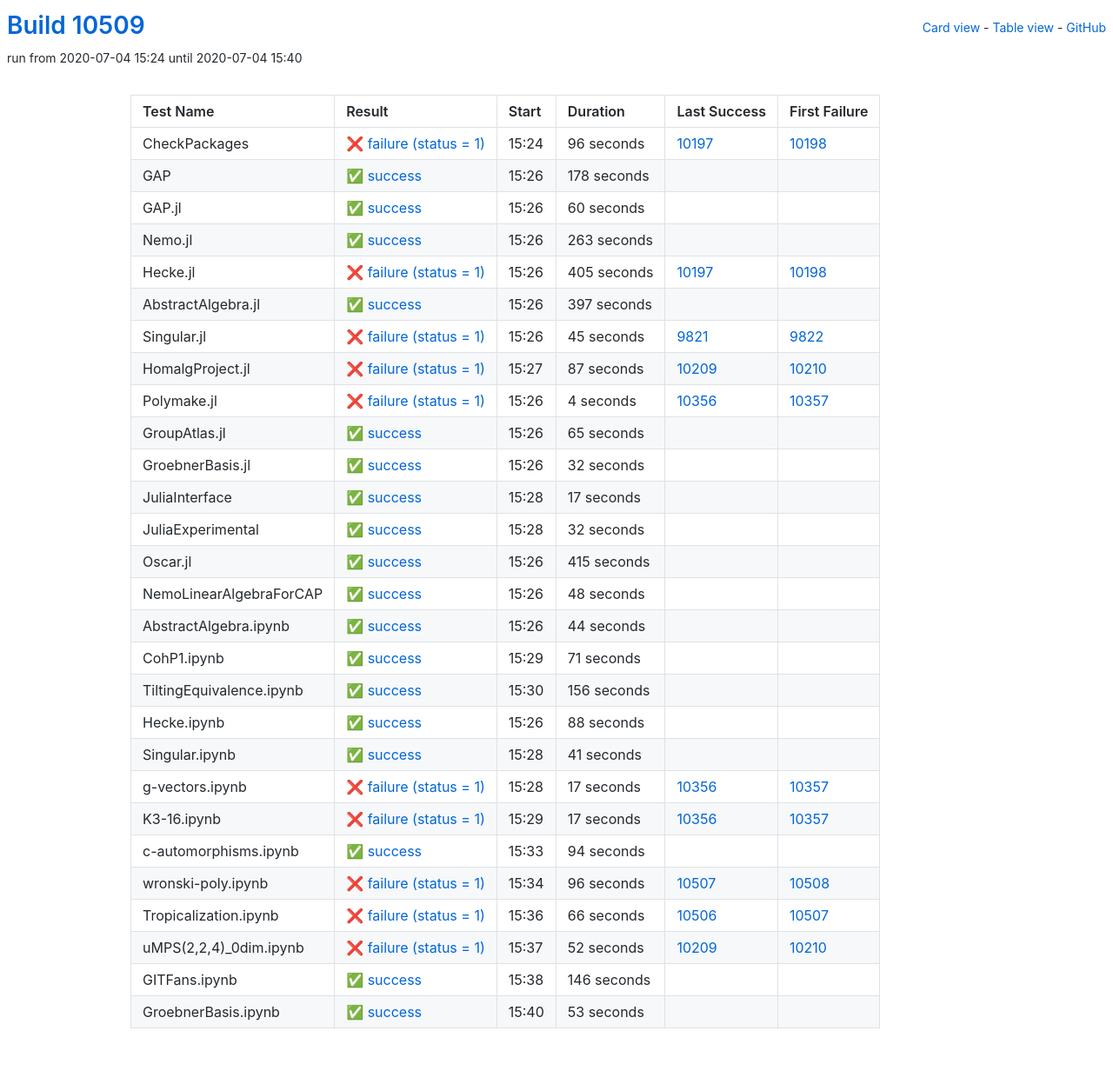
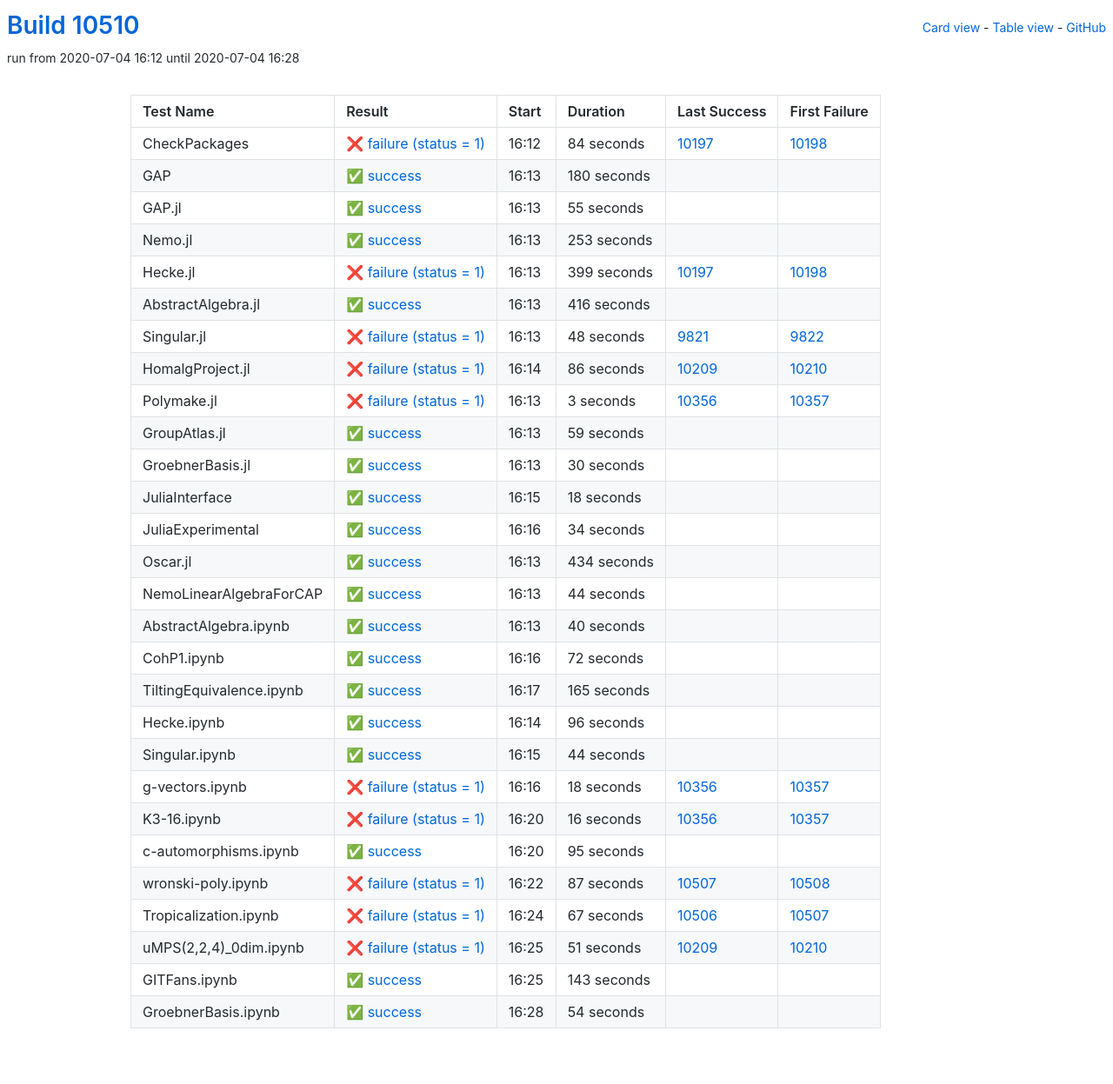
Before and after one commit to oscar-system/oscar-ci-status, a Jekyll site: the page built from table.html, in a window 1280 px wide. Shown: the whole page at 87% size. Built offline with Jekyll 4.4.1, drawn with Linux system fonts in a browser that asks for light colours.

Commit message:
Build #10510

```diff
--- a/_data/ci.yml
+++ b/_data/ci.yml
@@ -1,6 +1,6 @@
 ---
-build: 10509
-build_url: https://oscarci.mathematik.uni-kl.de/job/oscar/10509/
+build: 10510
+build_url: https://oscarci.mathematik.uni-kl.de/job/oscar/10510/
 job: oscar
 organization: oscar-system
 repo: oscar-ci-status
@@ -8,188 +8,176 @@
 tests:
 - name: CheckPackages
   id: checkpackages
-  log: https://oscarci.mathematik.uni-kl.de/job/oscar/10509/artifact/logs/build-10509/CheckPackages.log
-  start: 2020-07-04 15:24
+  log: https://oscarci.mathematik.uni-kl.de/job/oscar/10510/artifact/logs/build-10510/CheckPackages.log
+  start: 2020-07-04 16:12
   success: false
   exitcode: 1
   status: failure
-  duration: 96
+  duration: 84
   last_success: 10197
   last_success_url: https://oscarci.mathematik.uni-kl.de/job/oscar/10197/
   first_failure: 10198
   first_failure_url: https://oscarci.mathematik.uni-kl.de/job/oscar/10198/
 - name: GAP
   id: gap
-  log: https://oscarci.mathematik.uni-kl.de/job/oscar/10509/artifact/logs/build-10509/GAP.log
-  start: 2020-07-04 15:26
+  log: https://oscarci.mathematik.uni-kl.de/job/oscar/10510/artifact/logs/build-10510/GAP.log
+  start: 2020-07-04 16:13
   success: true
   exitcode: 0
   status: success
-  duration: 178
+  duration: 180
   last_success: false
   last_success_url:
   first_failure: false
   first_failure_url:
 - name: GAP.jl
   id: gap-jl
-  log: https://oscarci.mathematik.uni-kl.de/job/oscar/10509/artifact/logs/build-10509/GAP.jl.log
-  start: 2020-07-04 15:26
+  log: https://oscarci.mathematik.uni-kl.de/job/oscar/10510/artifact/logs/build-10510/GAP.jl.log
+  start: 2020-07-04 16:13
   success: true
   exitcode: 0
   status: success
-  duration: 60
+  duration: 55
   last_success: false
   last_success_url:
   first_failure: false
   first_failure_url:
 - name: Nemo.jl
   id: nemo-jl
-  log: https://oscarci.mathematik.uni-kl.de/job/oscar/10509/artifact/logs/build-10509/Nemo.jl.log
-  start: 2020-07-04 15:26
+  log: https://oscarci.mathematik.uni-kl.de/job/oscar/10510/artifact/logs/build-10510/Nemo.jl.log
+  start: 2020-07-04 16:13
   success: true
   exitcode: 0
   status: success
-  duration: 263
+  duration: 253
   last_success: false
   last_success_url:
   first_failure: false
   first_failure_url:
 - name: Hecke.jl
   id: hecke-jl
-  log: https://oscarci.mathematik.uni-kl.de/job/oscar/10509/artifact/logs/build-10509/Hecke.jl.log
-  start: 2020-07-04 15:26
+  log: https://oscarci.mathematik.uni-kl.de/job/oscar/10510/artifact/logs/build-10510/Hecke.jl.log
+  start: 2020-07-04 16:13
   success: false
   exitcode: 1
   status: failure
-  duration: 405
+  duration: 399
   last_success: 10197
   last_success_url: https://oscarci.mathematik.uni-kl.de/job/oscar/10197/
   first_failure: 10198
   first_failure_url: https://oscarci.mathematik.uni-kl.de/job/oscar/10198/
 - name: AbstractAlgebra.jl
   id: abstractalgebra-jl
-  log: https://oscarci.mathematik.uni-kl.de/job/oscar/10509/artifact/logs/build-10509/AbstractAlgebra.jl.log
-  start: 2020-07-04 15:26
+  log: https://oscarci.mathematik.uni-kl.de/job/oscar/10510/artifact/logs/build-10510/AbstractAlgebra.jl.log
+  start: 2020-07-04 16:13
   success: true
   exitcode: 0
   status: success
-  duration: 397
+  duration: 416
   last_success: false
   last_success_url:
   first_failure: false
   first_failure_url:
 - name: Singular.jl
   id: singular-jl
-  log: https://oscarci.mathematik.uni-kl.de/job/oscar/10509/artifact/logs/build-10509/Singular.jl.log
-  start: 2020-07-04 15:26
+  log: https://oscarci.mathematik.uni-kl.de/job/oscar/10510/artifact/logs/build-10510/Singular.jl.log
+  start: 2020-07-04 16:13
   success: false
   exitcode: 1
   status: failure
-  duration: 45
+  duration: 48
   last_success: 9821
   last_success_url: https://oscarci.mathematik.uni-kl.de/job/oscar/9821/
   first_failure: 9822
   first_failure_url: https://oscarci.mathematik.uni-kl.de/job/oscar/9822/
 - name: HomalgProject.jl
   id: homalgproject-jl
-  log: https://oscarci.mathematik.uni-kl.de/job/oscar/10509/artifact/logs/build-10509/HomalgProject.jl.log
-  start: 2020-07-04 15:27
+  log: https://oscarci.mathematik.uni-kl.de/job/oscar/10510/artifact/logs/build-10510/HomalgProject.jl.log
+  start: 2020-07-04 16:14
   success: false
   exitcode: 1
   status: failure
-  duration: 87
+  duration: 86
   last_success: 10209
   last_success_url: https://oscarci.mathematik.uni-kl.de/job/oscar/10209/
   first_failure: 10210
   first_failure_url: https://oscarci.mathematik.uni-kl.de/job/oscar/10210/
 - name: Polymake.jl
   id: polymake-jl
-  log: https://oscarci.mathematik.uni-kl.de/job/oscar/10509/artifact/logs/build-10509/Polymake.jl.log
-  start: 2020-07-04 15:26
+  log: https://oscarci.mathematik.uni-kl.de/job/oscar/10510/artifact/logs/build-10510/Polymake.jl.log
+  start: 2020-07-04 16:13
   success: false
   exitcode: 1
   status: failure
-  duration: 4
+  duration: 3
   last_success: 10356
   last_success_url: https://oscarci.mathematik.uni-kl.de/job/oscar/10356/
   first_failure: 10357
   first_failure_url: https://oscarci.mathematik.uni-kl.de/job/oscar/10357/
 - name: GroupAtlas.jl
   id: groupatlas-jl
-  log: https://oscarci.mathematik.uni-kl.de/job/oscar/10509/artifact/logs/build-10509/GroupAtlas.jl.log
-  start: 2020-07-04 15:26
+  log: https://oscarci.mathematik.uni-kl.de/job/oscar/10510/artifact/logs/build-10510/GroupAtlas.jl.log
+  start: 2020-07-04 16:13
   success: true
   exitcode: 0
   status: success
-  duration: 65
+  duration: 59
   last_success: false
   last_success_url:
   first_failure: false
   first_failure_url:
 - name: GroebnerBasis.jl
   id: groebnerbasis-jl
-  log: https://oscarci.mathematik.uni-kl.de/job/oscar/10509/artifact/logs/build-10509/GroebnerBasis.jl.log
-  start: 2020-07-04 15:26
+  log: https://oscarci.mathematik.uni-kl.de/job/oscar/10510/artifact/logs/build-10510/GroebnerBasis.jl.log
+  start: 2020-07-04 16:13
   success: true
   exitcode: 0
   status: success
-  duration: 32
+  duration: 30
   last_success: false
   last_success_url:
   first_failure: false
   first_failure_url:
 - name: JuliaInterface
   id: juliainterface
-  log: https://oscarci.mathematik.uni-kl.de/job/oscar/10509/artifact/logs/build-10509/JuliaInterface.log
-  start: 2020-07-04 15:28
+  log: https://oscarci.mathematik.uni-kl.de/job/oscar/10510/artifact/logs/build-10510/JuliaInterface.log
+  start: 2020-07-04 16:15
   success: true
   exitcode: 0
   status: success
-  duration: 17
+  duration: 18
   last_success: false
   last_success_url:
   first_failure: false
   first_failure_url:
 - name: JuliaExperimental
   id: juliaexperimental
-  log: https://oscarci.mathematik.uni-kl.de/job/oscar/10509/artifact/logs/build-10509/JuliaExperimental.log
-  start: 2020-07-04 15:28
+  log: https://oscarci.mathematik.uni-kl.de/job/oscar/10510/artifact/logs/build-10510/JuliaExperimental.log
+  start: 2020-07-04 16:16
   success: true
   exitcode: 0
   status: success
-  duration: 32
+  duration: 34
   last_success: false
   last_success_url:
   first_failure: false
   first_failure_url:
 - name: Oscar.jl
   id: oscar-jl
-  log: https://oscarci.mathematik.uni-kl.de/job/oscar/10509/artifact/logs/build-10509/Oscar.jl.log
-  start: 2020-07-04 15:26
+  log: https://oscarci.mathematik.uni-kl.de/job/oscar/10510/artifact/logs/build-10510/Oscar.jl.log
+  start: 2020-07-04 16:13
   success: true
   exitcode: 0
   status: success
-  duration: 415
+  duration: 434
   last_success: false
   last_success_url:
   first_failure: false
   first_failure_url:
 - name: NemoLinearAlgebraForCAP
   id: nemolinearalgebraforcap
-  log: https://oscarci.mathematik.uni-kl.de/job/oscar/10509/artifact/logs/build-10509/NemoLinearAlgebraForCAP.log
-  start: 2020-07-04 15:26
-  success: true
-  exitcode: 0
-  status: success
-  duration: 48
-  last_success: false
-  last_success_url:
-  first_failure: false
-  first_failure_url:
-- name: AbstractAlgebra.ipynb
-  id: abstractalgebra-ipynb
-  log: https://oscarci.mathematik.uni-kl.de/job/oscar/10509/artifact/logs/build-10509/AbstractAlgebra.ipynb.log
-  start: 2020-07-04 15:26
+  log: https://oscarci.mathematik.uni-kl.de/job/oscar/10510/artifact/logs/build-10510/NemoLinearAlgebraForCAP.log
+  start: 2020-07-04 16:13
   success: true
   exitcode: 0
   status: success
@@ -198,146 +186,158 @@
   last_success_url:
   first_failure: false
   first_failure_url:
-- name: CohP1.ipynb
-  id: cohp1-ipynb
-  log: https://oscarci.mathematik.uni-kl.de/job/oscar/10509/artifact/logs/build-10509/CohP1.ipynb.log
-  start: 2020-07-04 15:29
+- name: AbstractAlgebra.ipynb
+  id: abstractalgebra-ipynb
+  log: https://oscarci.mathematik.uni-kl.de/job/oscar/10510/artifact/logs/build-10510/AbstractAlgebra.ipynb.log
+  start: 2020-07-04 16:13
   success: true
   exitcode: 0
   status: success
-  duration: 71
+  duration: 40
+  last_success: false
+  last_success_url:
+  first_failure: false
+  first_failure_url:
+- name: CohP1.ipynb
+  id: cohp1-ipynb
+  log: https://oscarci.mathematik.uni-kl.de/job/oscar/10510/artifact/logs/build-10510/CohP1.ipynb.log
+  start: 2020-07-04 16:16
+  success: true
+  exitcode: 0
+  status: success
+  duration: 72
   last_success: false
   last_success_url:
   first_failure: false
   first_failure_url:
 - name: TiltingEquivalence.ipynb
   id: tiltingequivalence-ipynb
-  log: https://oscarci.mathematik.uni-kl.de/job/oscar/10509/artifact/logs/build-10509/TiltingEquivalence.ipynb.log
-  start: 2020-07-04 15:30
+  log: https://oscarci.mathematik.uni-kl.de/job/oscar/10510/artifact/logs/build-10510/TiltingEquivalence.ipynb.log
+  start: 2020-07-04 16:17
   success: true
   exitcode: 0
   status: success
-  duration: 156
+  duration: 165
   last_success: false
   last_success_url:
   first_failure: false
   first_failure_url:
 - name: Hecke.ipynb
   id: hecke-ipynb
-  log: https://oscarci.mathematik.uni-kl.de/job/oscar/10509/artifact/logs/build-10509/Hecke.ipynb.log
-  start: 2020-07-04 15:26
+  log: https://oscarci.mathematik.uni-kl.de/job/oscar/10510/artifact/logs/build-10510/Hecke.ipynb.log
+  start: 2020-07-04 16:14
   success: true
   exitcode: 0
   status: success
-  duration: 88
+  duration: 96
   last_success: false
   last_success_url:
   first_failure: false
   first_failure_url:
 - name: Singular.ipynb
   id: singular-ipynb
-  log: https://oscarci.mathematik.uni-kl.de/job/oscar/10509/artifact/logs/build-10509/Singular.ipynb.log
-  start: 2020-07-04 15:28
+  log: https://oscarci.mathematik.uni-kl.de/job/oscar/10510/artifact/logs/build-10510/Singular.ipynb.log
+  start: 2020-07-04 16:15
   success: true
   exitcode: 0
   status: success
-  duration: 41
+  duration: 44
   last_success: false
   last_success_url:
   first_failure: false
   first_failure_url:
 - name: g-vectors.ipynb
   id: g-vectors-ipynb
-  log: https://oscarci.mathematik.uni-kl.de/job/oscar/10509/artifact/logs/build-10509/g-vectors.ipynb.log
-  start: 2020-07-04 15:28
+  log: https://oscarci.mathematik.uni-kl.de/job/oscar/10510/artifact/logs/build-10510/g-vectors.ipynb.log
+  start: 2020-07-04 16:16
   success: false
   exitcode: 1
   status: failure
-  duration: 17
+  duration: 18
   last_success: 10356
   last_success_url: https://oscarci.mathematik.uni-kl.de/job/oscar/10356/
   first_failure: 10357
   first_failure_url: https://oscarci.mathematik.uni-kl.de/job/oscar/10357/
 - name: K3-16.ipynb
   id: k3-16-ipynb
-  log: https://oscarci.mathematik.uni-kl.de/job/oscar/10509/artifact/logs/build-10509/K3-16.ipynb.log
-  start: 2020-07-04 15:29
+  log: https://oscarci.mathematik.uni-kl.de/job/oscar/10510/artifact/logs/build-10510/K3-16.ipynb.log
+  start: 2020-07-04 16:20
   success: false
   exitcode: 1
   status: failure
-  duration: 17
+  duration: 16
   last_success: 10356
   last_success_url: https://oscarci.mathematik.uni-kl.de/job/oscar/10356/
   first_failure: 10357
   first_failure_url: https://oscarci.mathematik.uni-kl.de/job/oscar/10357/
 - name: c-automorphisms.ipynb
   id: c-automorphisms-ipynb
-  log: https://oscarci.mathematik.uni-kl.de/job/oscar/10509/artifact/logs/build-10509/c-automorphisms.ipynb.log
-  start: 2020-07-04 15:33
+  log: https://oscarci.mathematik.uni-kl.de/job/oscar/10510/artifact/logs/build-10510/c-automorphisms.ipynb.log
+  start: 2020-07-04 16:20
   success: true
   exitcode: 0
   status: success
-  duration: 94
+  duration: 95
   last_success: false
   last_success_url:
   first_failure: false
   first_failure_url:
 - name: wronski-poly.ipynb
   id: wronski-poly-ipynb
-  log: https://oscarci.mathematik.uni-kl.de/job/oscar/10509/artifact/logs/build-10509/wronski-poly.ipynb.log
-  start: 2020-07-04 15:34
+  log: https://oscarci.mathematik.uni-kl.de/job/oscar/10510/artifact/logs/build-10510/wronski-poly.ipynb.log
+  start: 2020-07-04 16:22
   success: false
   exitcode: 1
   status: failure
-  duration: 96
+  duration: 87
   last_success: 10507
   last_success_url: https://oscarci.mathematik.uni-kl.de/job/oscar/10507/
   first_failure: 10508
   first_failure_url: https://oscarci.mathematik.uni-kl.de/job/oscar/10508/
 - name: Tropicalization.ipynb
   id: tropicalization-ipynb
-  log: https://oscarci.mathematik.uni-kl.de/job/oscar/10509/artifact/logs/build-10509/Tropicalization.ipynb.log
-  start: 2020-07-04 15:36
+  log: https://oscarci.mathematik.uni-kl.de/job/oscar/10510/artifact/logs/build-10510/Tropicalization.ipynb.log
+  start: 2020-07-04 16:24
   success: false
   exitcode: 1
   status: failure
-  duration: 66
+  duration: 67
   last_success: 10506
   last_success_url: https://oscarci.mathematik.uni-kl.de/job/oscar/10506/
   first_failure: 10507
   first_failure_url: https://oscarci.mathematik.uni-kl.de/job/oscar/10507/
 - name: uMPS(2,2,4)_0dim.ipynb
   id: umps-2-2-4-0dim-ipynb
-  log: https://oscarci.mathematik.uni-kl.de/job/oscar/10509/artifact/logs/build-10509/uMPS-2-2-4-_0dim.ipynb.log
-  start: 2020-07-04 15:37
+  log: https://oscarci.mathematik.uni-kl.de/job/oscar/10510/artifact/logs/build-10510/uMPS-2-2-4-_0dim.ipynb.log
+  start: 2020-07-04 16:25
   success: false
   exitcode: 1
   status: failure
-  duration: 52
+  duration: 51
   last_success: 10209
   last_success_url: https://oscarci.mathematik.uni-kl.de/job/oscar/10209/
   first_failure: 10210
   first_failure_url: https://oscarci.mathematik.uni-kl.de/job/oscar/10210/
 - name: GITFans.ipynb
   id: gitfans-ipynb
-  log: https://oscarci.mathematik.uni-kl.de/job/oscar/10509/artifact/logs/build-10509/GITFans.ipynb.log
-  start: 2020-07-04 15:38
+  log: https://oscarci.mathematik.uni-kl.de/job/oscar/10510/artifact/logs/build-10510/GITFans.ipynb.log
+  start: 2020-07-04 16:25
   success: true
   exitcode: 0
   status: success
-  duration: 146
+  duration: 143
   last_success: false
   last_success_url:
   first_failure: false
   first_failure_url:
 - name: GroebnerBasis.ipynb
   id: groebnerbasis-ipynb
-  log: https://oscarci.mathematik.uni-kl.de/job/oscar/10509/artifact/logs/build-10509/GroebnerBasis.ipynb.log
-  start: 2020-07-04 15:40
+  log: https://oscarci.mathematik.uni-kl.de/job/oscar/10510/artifact/logs/build-10510/GroebnerBasis.ipynb.log
+  start: 2020-07-04 16:28
   success: true
   exitcode: 0
   status: success
-  duration: 53
+  duration: 54
   last_success: false
   last_success_url:
   first_failure: false
```
Also changed, not shown: README.md.
